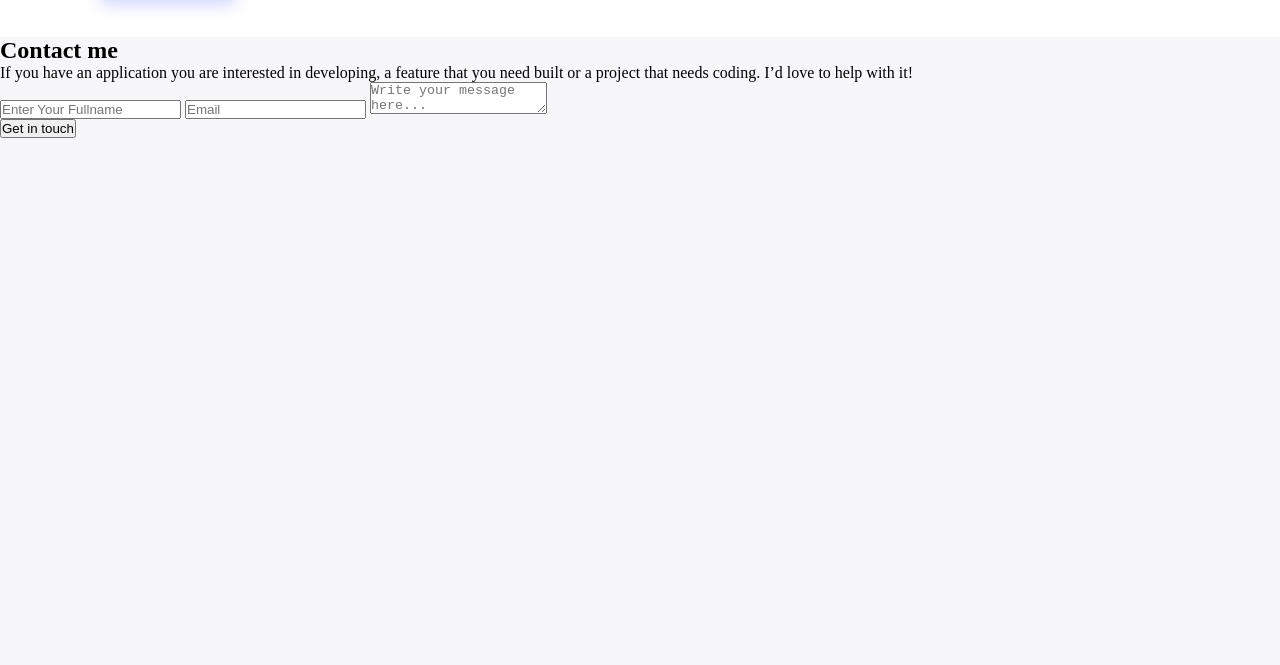
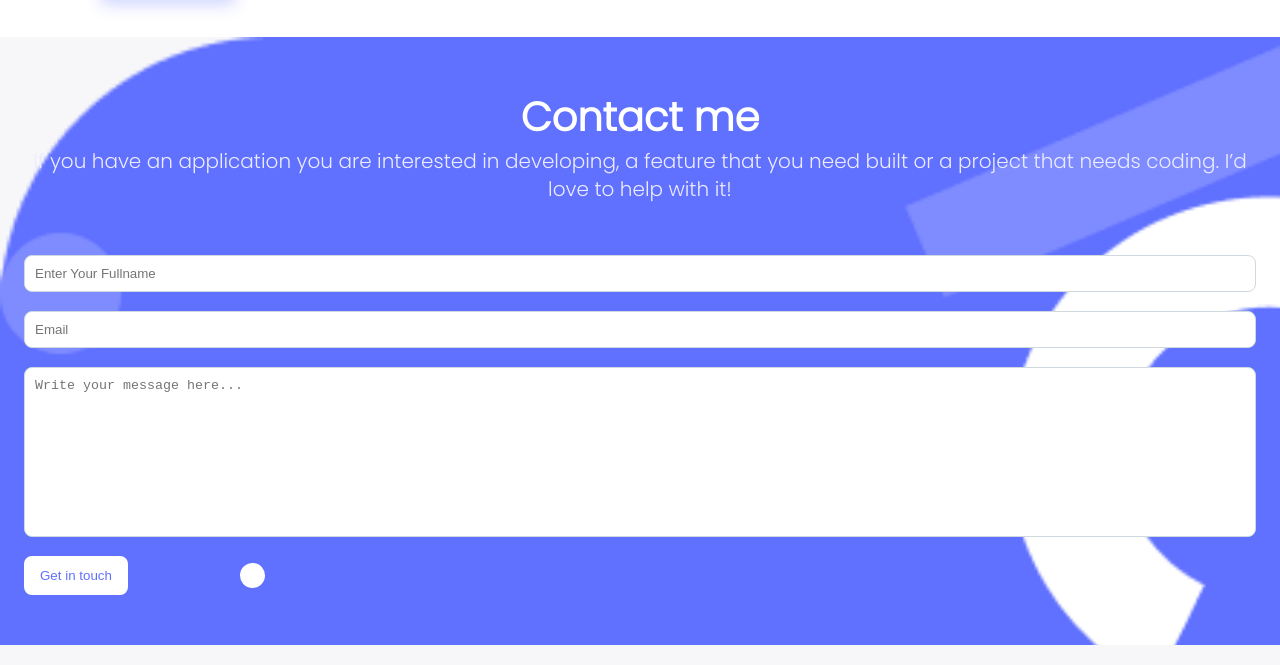
Before and after one commit to Akorede3133/portfolio, a website: page index.html in a window 1280 px wide. Shown: the part 3506-4171 px from the top of the page. Before the commit the page ends 3664 px from the top, so only its background shows below. Drawn offline with Linux system fonts and the light colour scheme.

Commit message:
Add css styles to the form section

```diff
--- a/index.html
+++ b/index.html
@@ -261,7 +261,7 @@
                 <input type="email" name="email" id="" placeholder="Email" required>
                 <textarea name="message" id="" placeholder="Write your message here..." required></textarea>
                 <div class="button-container">
-                <button type="submit">Get in touch</button>
+                <button type="submit" class="contact-btn">Get in touch</button>
                 <div class="circle"></div>
                 </div>
             </form>
--- a/style.css
+++ b/style.css
@@ -15,7 +15,7 @@ body {
 }
 
 main {
-  width: 90%;
+  width: 100%;
   margin: 20px auto;
   background-color: #f7f7f9;
 }
@@ -121,6 +121,8 @@ header {
 
 .project-section {
   display: grid;
+  width: 90%;
+  margin: auto;
   gap: 7rem;
 }
 
@@ -241,6 +243,7 @@ article {
   border-top-right-radius: 60px;
   padding: 100px 15px;
   overflow: hidden;
+  width: 100%;
 }
 
 .about-section .about-text {
@@ -298,6 +301,85 @@ article {
 
 .dropdown img {
   width: 30px;
+}
+
+.form-section {
+  width: 100%;
+  background: url(images/contact-shapes.png), url(images/mobile-contact-color.png);
+  background-position: top;
+  background-size: cover;
+  padding: 50px 24px;
+}
+
+.form-section h2 {
+  font-family: 'Poppins', sans-serif;
+  font-style: normal;
+  font-weight: 700;
+  font-size: 40px;
+  text-align: center;
+  color: #fff;
+}
+
+.form-section > p {
+  font-family: 'Poppins', sans-serif;
+  font-style: normal;
+  font-weight: 400;
+  font-size: 20px;
+  line-height: 28px;
+  text-align: center;
+  color: #ebebff;
+}
+
+.form-section form {
+  display: flex;
+  flex-direction: column;
+  align-items: center;
+  justify-content: center;
+  gap: 1.2rem;
+  margin-top: 52px;
+}
+
+form input {
+  width: 100%;
+  padding: 10px;
+  background: hsl(0, 0%, 100%);
+  border: 1px solid hsl(198, 16%, 84%);
+  border-radius: 8px;
+}
+
+form textarea {
+  height: 170px;
+  width: 100%;
+  padding: 10px;
+  background: hsl(0, 0%, 100%);
+  border: 1px solid hsl(198, 16%, 84%);
+  border-radius: 8px;
+  resize: none;
+}
+
+.button-container {
+  display: flex;
+  align-items: center;
+  align-self: flex-start;
+  gap: 7rem;
+}
+
+.button-container .contact-btn {
+  padding: 12px 16px;
+  background: #fff;
+  border-radius: 8px;
+  border: none;
+  outline: none;
+  cursor: pointer;
+  color: #6070ff;
+}
+
+.button-container .circle {
+  width: 25px;
+  height: 25px;
+  background: hsl(0, 0%, 100%);
+  transform: rotate(48.94deg);
+  border-radius: 50%;
 }
 
 @media (min-width: 786px) {
```
